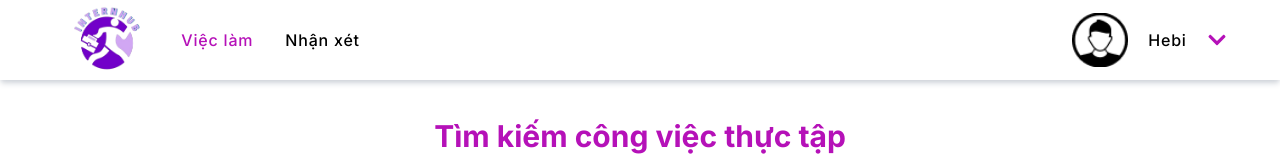
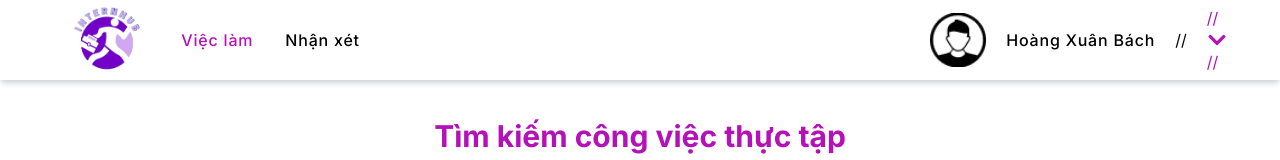
Before and after one commit to tuanngoc1601/itss2_hebi_fe, a React (Create React App) app: page / in a window 1280 px wide. Shown: the top 160 px of the page. Built offline with nearby package versions, Linux system fonts and the light colour scheme; no server answers.

Commit message:
Update Header.js

```diff
--- a/src/component/Header/Header.js
+++ b/src/component/Header/Header.js
@@ -79,10 +79,10 @@ const Header = () => {
                     <div className="cursor-pointer">
                         <img src={IconUser} alt="user" className="w-14" />
                     </div>
-                    <p className="text-base font-medium leading-5 tracking-wider">Hebi</p>
-                    <span className="cursor-pointer text-navActive">
-                        <FaChevronDown className="text-xl" />
-                    </span>
+                    <p className="text-base font-medium leading-5 tracking-wider">Hoàng Xuân Bách</p>
+                    // <span className="cursor-pointer text-navActive">
+                    //     <FaChevronDown className="text-xl" />
+                    // </span>
                 </div>
             </nav>
         </header>
```
